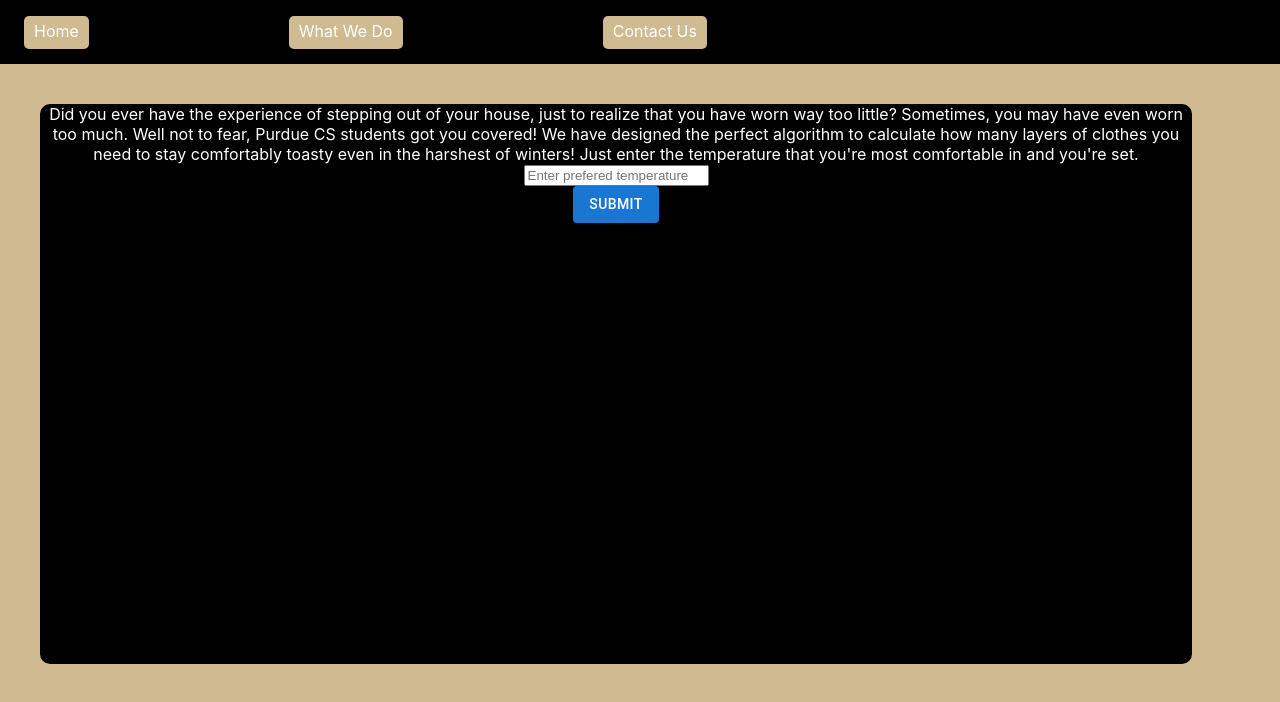
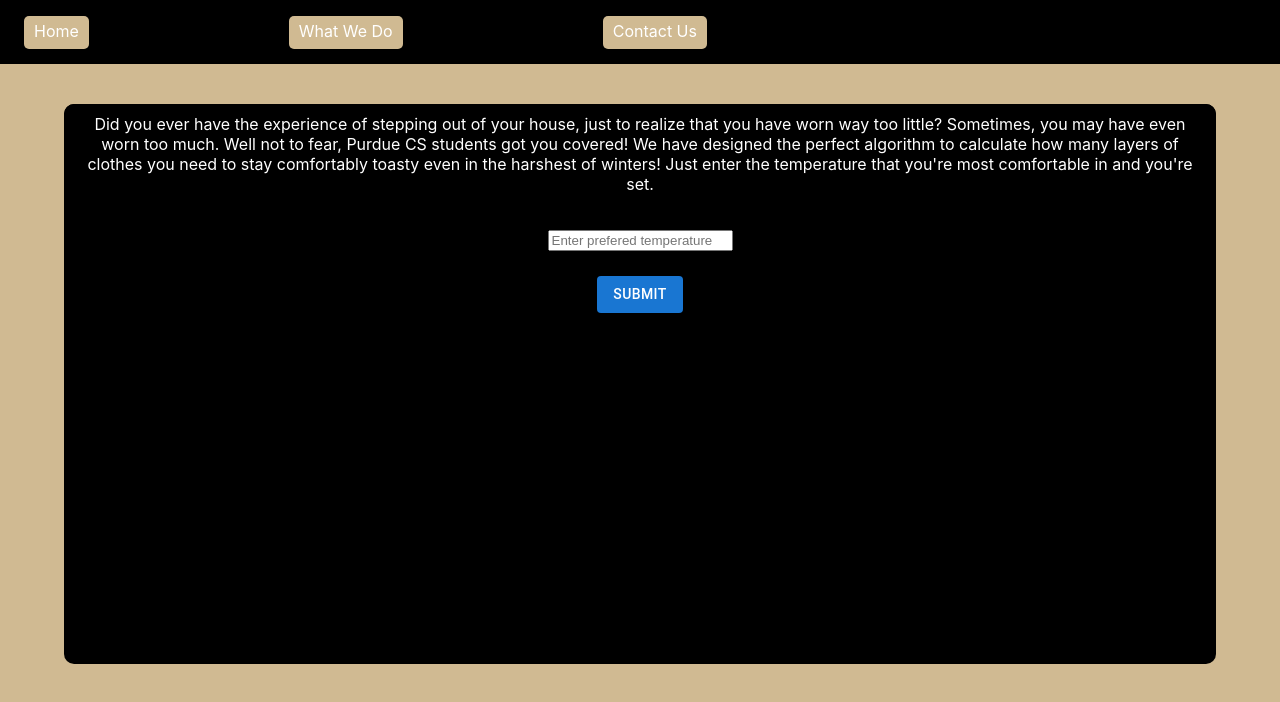
Before and after one commit to joshuajy03/purdueweather, a React (Create React App) app: page /#/ in a window 1280 px wide. Shown: the top 702 px of the page. Built offline with nearby package versions, Linux system fonts and the light colour scheme.

Commit message:
Added padding between the elements on the home page

```diff
--- a/src/components/Home.jsx
+++ b/src/components/Home.jsx
@@ -6,13 +6,21 @@ function Home() {
   return (
     <div className="home">
         <div class = "container pt-3 pb-3 my-3" align = "center">
-          <label>
-            Did you ever have the experience of stepping out of your house, just to realize that you have worn way too little? Sometimes, you may have even worn too much. Well not to fear, Purdue CS students got you covered! We have designed the perfect algorithm to calculate how many layers of clothes you need to stay comfortably toasty even in the harshest of winters! Just enter the temperature that you're most comfortable in and you're set.
-          </label>
+          <div class = "message welcome">
+            <label>
+              Did you ever have the experience of stepping out of your house, just to realize that you have worn way too little? Sometimes, you may have even worn too much. Well not to fear, Purdue CS students got you covered! We have designed the perfect algorithm to calculate how many layers of clothes you need to stay comfortably toasty even in the harshest of winters! Just enter the temperature that you're most comfortable in and you're set.
+            </label>
+          </div>
+
           <br></br>
-          <input type = "text" id = "comft_temp" placeholder = "Enter prefered temperature">
-          </input>
+
+          <div class = "input temperature">
+            <input type = "text" id = "comft_temp" placeholder = "Enter prefered temperature">
+            </input>
+          </div>
+
           <br></br>
+
           <SubmitButton />
         </div>
     </div>
--- a/src/components/WebPage.css
+++ b/src/components/WebPage.css
@@ -29,8 +29,18 @@
   border-radius:10px;
   min-width: 45vw;
   max-width: 90vw;
-  margin: 40px;
+  margin-top: 40px;
 
   color: white;
   min-height: 70vh
 }
+
+.message {
+  padding: 10px;
+  background-color: black;
+  border-radius: 10px;
+}
+
+.input {
+  padding: 5px;
+}
```
